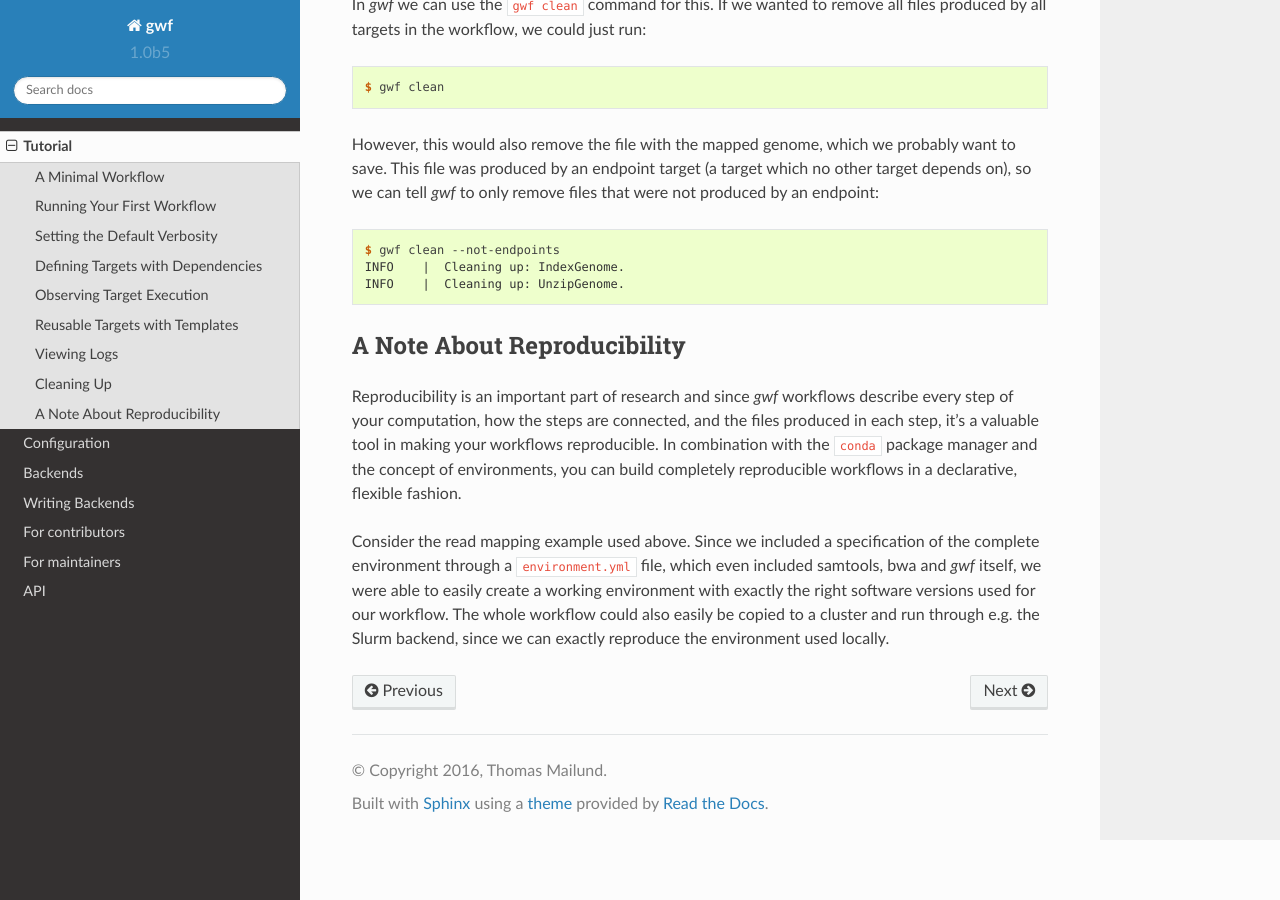
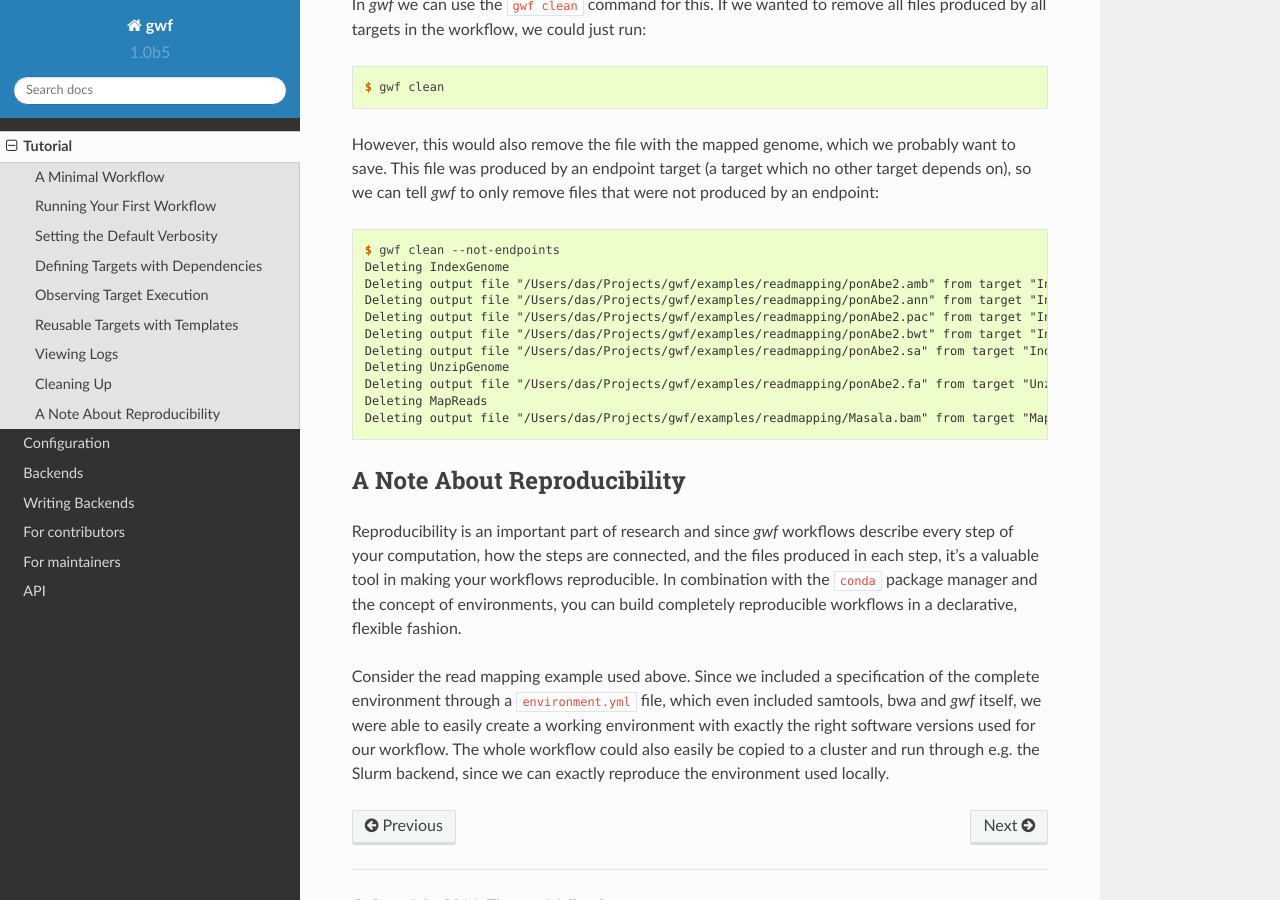
Before and after one commit to gwforg/gwf, a Sphinx documentation site: the page built from docs/tutorial.rst, in a window 1280 px wide and 900 px high, scrolled down 9760 px. Built offline with Sphinx 7.4.7 and the Read the Docs theme 2.0.0, drawn with Linux system fonts in a browser that asks for light colours.

Commit message:
Update output from clean in tutorial.

```diff
--- a/docs/tutorial.rst
+++ b/docs/tutorial.rst
@@ -477,9 +477,16 @@ by an endpoint:
 .. code-block:: console
 
     $ gwf clean --not-endpoints
-    INFO    |  Cleaning up: IndexGenome.
-    INFO    |  Cleaning up: UnzipGenome.
-
+    Deleting IndexGenome
+    Deleting output file "/Users/das/Projects/gwf/examples/readmapping/ponAbe2.amb" from target "IndexGenome".
+    Deleting output file "/Users/das/Projects/gwf/examples/readmapping/ponAbe2.ann" from target "IndexGenome".
+    Deleting output file "/Users/das/Projects/gwf/examples/readmapping/ponAbe2.pac" from target "IndexGenome".
+    Deleting output file "/Users/das/Projects/gwf/examples/readmapping/ponAbe2.bwt" from target "IndexGenome".
+    Deleting output file "/Users/das/Projects/gwf/examples/readmapping/ponAbe2.sa" from target "IndexGenome".
+    Deleting UnzipGenome
+    Deleting output file "/Users/das/Projects/gwf/examples/readmapping/ponAbe2.fa" from target "UnzipGenome".
+    Deleting MapReads
+    Deleting output file "/Users/das/Projects/gwf/examples/readmapping/Masala.bam" from target "MapReads".
 
 A Note About Reproducibility
 ----------------------------
```
